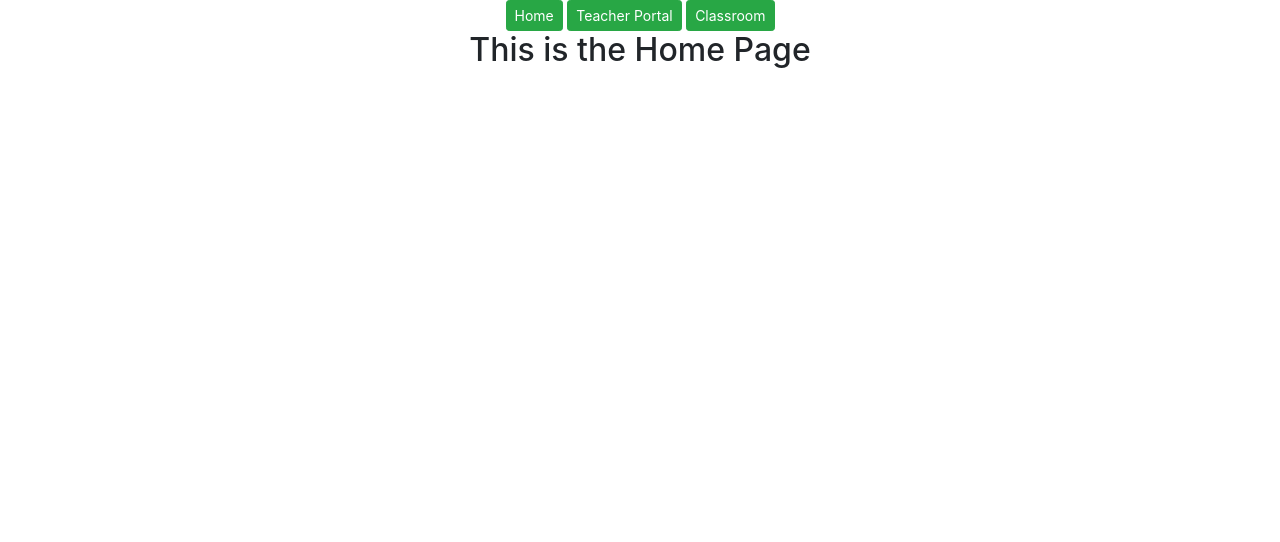
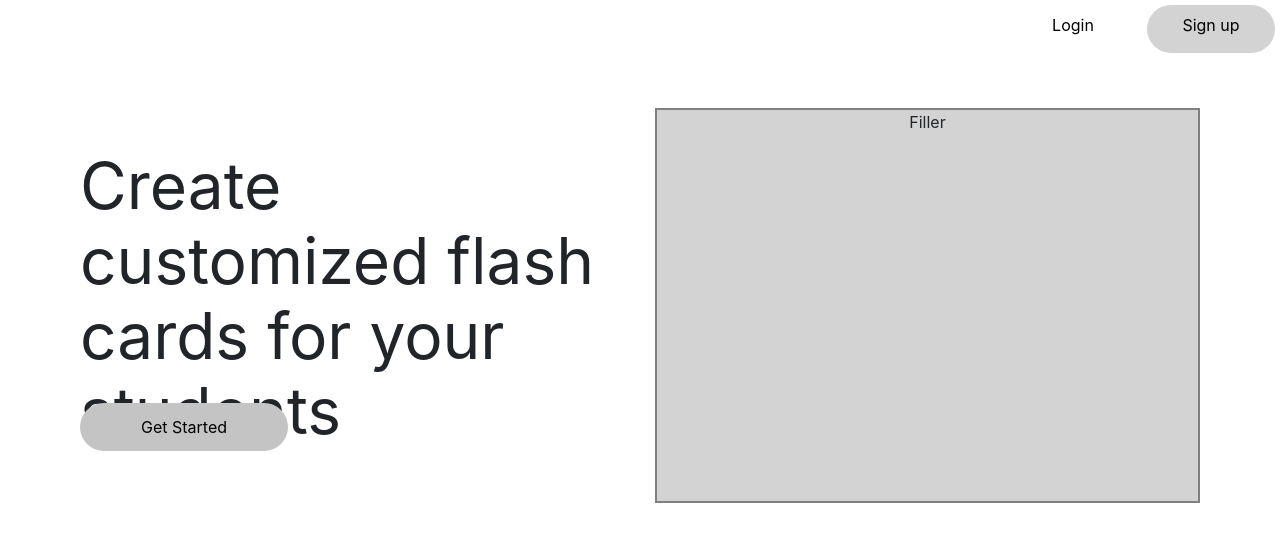
Before and after one commit to cortezd334/tacherspet, a React (Create React App) app in the folder teacherspet-frontend/: page / in a window 1280 px wide. Shown: the top 542 px of the page. Built offline with nearby package versions, Linux system fonts and the light colour scheme.

Commit message:
Updated home page

```diff
--- a/teacherspet-frontend/src/actions/index.js
+++ b/teacherspet-frontend/src/actions/index.js
@@ -8,7 +8,7 @@ export const removeCard = (card) => {
 export const fetchCards = () => {
     return {
         type: "FETCH_CARDS",
-        payload: [{front: "Card Front One", back: "Card Back One"}, {front: "Card Front Two", back: "Card Back Two"}, {front: "Card Front One", back: "Card Back One"}, {front: "Card Front One", back: "Card Back One"}, {front: "Card Front One", back: "Card Back One"}, {front: "Card Front One", back: "Card Back One"}, {front: "Card Front One", back: "Card Back One"}]
+        payload: [{front: "Card Front One", back: "Card Back One"}, {front: "Card Front Two", back: "Card Back Two"}, {front: "Card Front One", back: "Card Back One"}, {front: "Card Front One", back: "Card Back One"}, {front: "Card Front One", back: "Card Back One"}, {front: "Card Front One", back: "Card Back One"}, {front: "Card Front One", back: "Card Back One"}, {front: "Card Front One", back: "Card Back One"}, {front: "Card Front One", back: "Card Back One"}, {front: "Card Front One", back: "Card Back One"}, {front: "Card Front One", back: "Card Back One"}, {front: "Card Front One", back: "Card Back One"}, {front: "Card Front One", back: "Card Back One"}, {front: "Card Front One", back: "Card Back One"}]
     }
 }
 
--- a/teacherspet-frontend/src/components/Card.js
+++ b/teacherspet-frontend/src/components/Card.js
@@ -23,10 +23,9 @@ class Card extends Component {
 
         return (
             <>
-                <Cards style={{ width: '18rem'}}>
+                <Cards onClick={this.handleClick} >
                     <Cards.Body>
                     <Cards.Text>{text}</Cards.Text>
-                    <Button className="card-buttons" onClick={this.handleClick} variant="primary">Flip</Button>
                     <Button className="card-buttons" onClick={() => this.props.removeCard(this.props.card)} variant="primary">Remove</Button>
                     </Cards.Body>
                 </Cards>
--- a/teacherspet-frontend/src/components/Home.js
+++ b/teacherspet-frontend/src/components/Home.js
@@ -1,11 +1,26 @@
 import React, { Component } from 'react';
+import Container from 'react-bootstrap/Container';
+import Row from 'react-bootstrap/Row';
+import Col from 'react-bootstrap/Col';
 
 class Home extends Component {
     render() {
         return (
-            <div>
-                <h2>This is the Home Page</h2>
-            </div>
+            <Container fluid>
+                <Row>
+                    <Col>
+                        <div className="home-page">
+                            <p>Create customized flash cards for your students</p>
+                            <a href="/teacher"><button>Get Started</button></a>
+                        </div>
+                    </Col>
+                    <Col>
+                        <div className="grey-box">
+                            Filler
+                        </div>
+                    </Col>
+                </Row>
+            </Container>
         );
     }
 }
--- a/teacherspet-frontend/src/components/NavBar.js
+++ b/teacherspet-frontend/src/components/NavBar.js
@@ -1,14 +1,25 @@
 import { React } from 'react';
 import { Link } from 'react-router-dom';
 import Button from 'react-bootstrap/Button'
+import Nav from 'react-bootstrap/Nav'
 
 const NavBar = () => {
     return (
-        <div className="nav-bar">
-            <Link to={"/"} style={{textDecoration: 'none'}}><Button variant="success" size="sm">Home</Button>{' '}</Link>
-            <Link to={"/teacher"} style={{textDecoration: 'none'}}><Button variant="success" size="sm">Teacher Portal</Button>{' '}</Link>
-            <Link to={"/display"} style={{textDecoration: 'none'}}><Button variant="success" size="sm">Classroom</Button>{' '}</Link>
-        </div>
+        <>
+            <Nav className="justify-content-end" activeKey="/home">
+                <Nav.Item>
+                    <Nav.Link className="login" href="/teacher">Login</Nav.Link>
+                </Nav.Item>
+                <Nav.Item>
+                    <Nav.Link className="signup"href="/">Sign up</Nav.Link>
+                </Nav.Item>
+            </Nav>
+        </>
+        // <div className="nav-bar">
+        //     <Link to={"/"} style={{textDecoration: 'none'}}><Button variant="success" size="sm">Home</Button>{' '}</Link>
+        //     <Link to={"/teacher"} style={{textDecoration: 'none'}}><Button variant="success" size="sm">Teacher Portal</Button>{' '}</Link>
+        //     <Link to={"/display"} style={{textDecoration: 'none'}}><Button variant="success" size="sm">Classroom</Button>{' '}</Link>
+        // </div>
     );
 }
 
--- a/teacherspet-frontend/src/index.css
+++ b/teacherspet-frontend/src/index.css
@@ -14,3 +14,62 @@ code {
 .card-buttons {
   margin: 5px;
 }
+
+.card-body {
+  height: 25%;
+}
+
+.card-columns {
+  height: 80vh;
+}
+
+.nav-item .signup {
+  background-color: lightgrey;
+  margin: 5px;
+  border-radius: 100px;
+  width: 128px;
+  height: 48px;
+  color: #000000;
+}
+
+.nav-item .login {
+  margin: 5px;
+  border-radius: 100px;
+  width: 128px;
+  height: 48px;
+  color: #000000;
+}
+
+/* Home Page */
+
+.home-page {
+  display: block;
+  max-width: 656px;
+  height: 224px;
+}
+
+.home-page p {
+  margin: 90px 0px 0px 65px;
+  text-align: left;
+  font-size: 64px;
+  line-height: 75px;
+}
+
+.home-page button {
+  position: absolute;
+  width: 208px;
+  height: 48px;
+  left: 80px;
+  top: 345px;
+  background: #C4C4C4;
+  border-radius: 100px;
+  border: 0px !important;
+}
+
+.grey-box {
+  display: block;
+  margin: 50px 65px 0px 0px;
+  height: 395px;
+  background-color: lightgrey;
+  border: 2px solid grey;
+}
```
Also changed, not shown: teacherspet-frontend/src/components/Cards.js (added), 1 other file (tests, documents, lock files or other folders).
